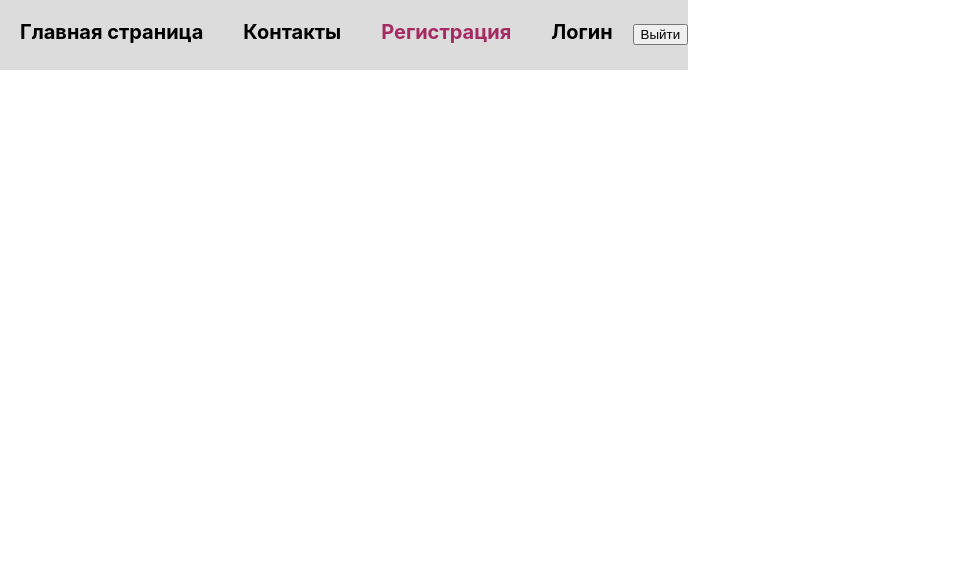
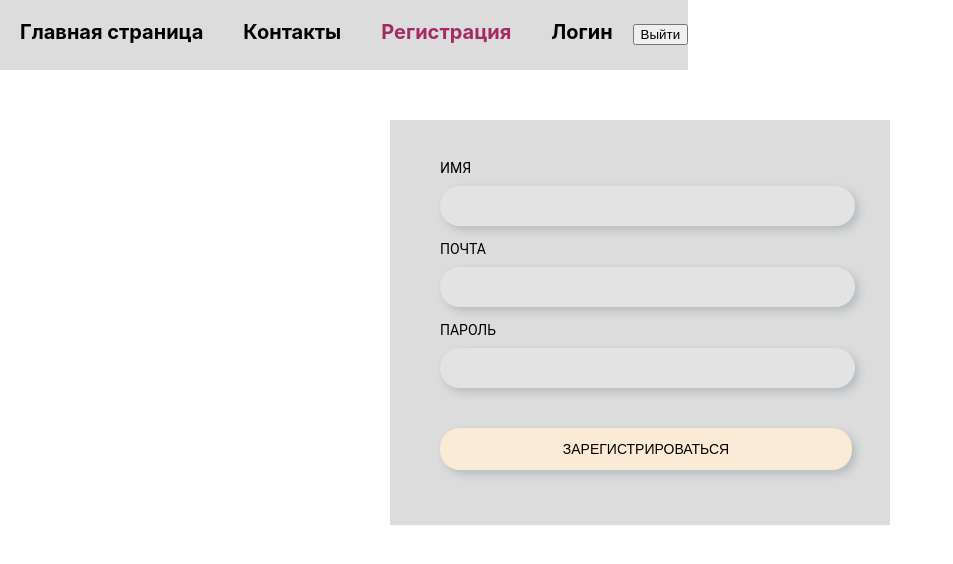
Before and after one commit to MarynaSkyba/goit-react-hw-08-phonebook, a React (Create React App) app: page /register in a window 1280 px wide. Shown: the top 564 px of the page, without its empty margins (0-953 px from the left). Built offline with nearby package versions, Linux system fonts and the light colour scheme.

Commit message:
add auth operation

```diff
--- a/src/components/App/App.js
+++ b/src/components/App/App.js
@@ -4,6 +4,8 @@ import Filter from '../Filter/Filter';
 import { Title, Container } from '../App/App.styled';
 import { Route, Switch } from 'react-router';
 import HomeView from '../../view/HomeView';
+import LoginView from '../../view/LoginView';
+import RegisterView from '../../view/RegisterView';
 import AppBar from '../AppBar/AppBar';
 
 export default function App() {
@@ -14,9 +16,9 @@ export default function App() {
       </Container>
       <Switch>
         <Route exact path="/" component={HomeView} />
-        {/* <Route path="/register" component ={RegisterView} />
-  <Route path="/login" component={LoginView} />
-  <Route path = "/contacts" component={ContactsView} /> */}
+        <Route path="/register" component={RegisterView} />
+        <Route path="/login" component={LoginView} />
+        {/* <Route path = "/contacts" component={ContactsView} /> */}
       </Switch>
 
       {/* <Title>Phonebook</Title>
--- a/src/redux/auth/auth-operations.js
+++ b/src/redux/auth/auth-operations.js
@@ -3,11 +3,14 @@ import { createAsyncThunk } from '@reduxjs/toolkit';
 
 axios.defaults.baseURL = 'https://connections-api.herokuapp.com';
 
-const register = createAsyncThunk('auth/register', async (credentials, { rejectWithValue }) => {
+const register = createAsyncThunk('auth/register', async credentials => {
   try {
-    const { data } = await axios.post('/user/singup', credentials);
+    const { data } = await axios.post('/users/singup', credentials);
+    console.log(data);
     return data;
   } catch (error) {
-    return rejectWithValue(error);
+    // return rejectWithValue(error);
   }
 });
+
+export default { register };
--- a/src/redux/auth/auth-slice.js
+++ b/src/redux/auth/auth-slice.js
@@ -0,0 +1,18 @@
+import { createSlice } from '@reduxjs/toolkit';
+import authOperations from './auth-operations';
+
+const initialState = {
+  user: { name: null, email: null },
+  token: null,
+  isLoggeIn: false,
+};
+
+const authSlice = createSlice({
+  name: 'auth',
+  initialState,
+  extraReducers: {
+    [authOperations.register.fulfilled](state, action) {},
+  },
+});
+
+export default authSlice.reducer;
--- a/src/redux/store.js
+++ b/src/redux/store.js
@@ -11,20 +11,30 @@ import {
 } from 'redux-persist';
 import storage from 'redux-persist/lib/storage';
 import phonebookReducer from './phonebook/phonebook-reducers';
+import authReducer from './auth/auth-slice';
 
 const persistConfig = {
   key: 'root',
   storage,
 };
 
-const rootReducer = combineReducers({
-  phonebook: phonebookReducer,
-});
+// const rootReducer = combineReducers({
+//   phonebook: phonebookReducer,
+// });
 
-const persistedReducer = persistReducer(persistConfig, rootReducer);
+// const persistedReducer = persistReducer(persistConfig, rootReducer);
+
+const authPersistConfig = {
+  key: 'auth',
+  storage,
+  whitelist: ['token'],
+};
 
 export const store = configureStore({
-  reducer: persistedReducer,
+  reducer: {
+    auth: persistReducer(authPersistConfig, authReducer),
+    phonebook: phonebookReducer,
+  },
   devTools: process.env.NODE_ENV === 'development',
   middleware: getDefaultMiddleware =>
     getDefaultMiddleware({
--- a/src/view/LoginView.js
+++ b/src/view/LoginView.js
@@ -0,0 +1,67 @@
+import { useState } from 'react';
+import { useDispatch } from 'react-redux';
+import { Form, Label, Input, Button } from '../components/ContactsForm/ContactForm.styled';
+
+export default function LoginView() {
+  const [email, setEmail] = useState('');
+  const [password, setPassword] = useState('');
+  const dispatch = useDispatch();
+
+  //   const onSubmit = (email, password) =>
+  //     dispatch(authOperation.logIn({ email, password }));
+
+  const handleChange = e => {
+    const { name, value } = e.target;
+    name === 'name' ? setEmail(value) : setPassword(value);
+    // switch (name) {
+    //   case 'name':
+    //     setName(value);
+    //     break;
+    //   case 'number':
+    //     setNumber(value);
+    //     break;
+    //   default:
+    //     return;
+    // }
+  };
+
+  const handleSubmit = e => {
+    e.preventDefault();
+    // onSubmit(email, password);
+    setEmail('');
+    setPassword('');
+  };
+
+  return (
+    <Form
+    // onSubmit={handleSubmit}
+    >
+      <Label>
+        Почта
+        <Input
+          type="text"
+          name="email"
+          pattern="^[a-zA-Zа-яА-Я]+(([' -][a-zA-Zа-яА-Я ])?[a-zA-Zа-яА-Я]*)*$"
+          title="Имя может состоять только из букв, апострофа, тире и пробелов. Например Adrian, Jacob Mercer, Charles de Batz de Castelmore d'Artagnan и т. п."
+          required
+          value={email}
+          onChange={handleChange}
+        />
+      </Label>
+
+      <Label>
+        Пароль
+        <Input
+          type="tel"
+          name="password"
+          pattern="\+?\d{1,4}?[-.\s]?\(?\d{1,3}?\)?[-.\s]?\d{1,4}[-.\s]?\d{1,4}[-.\s]?\d{1,9}"
+          title="Номер телефона должен состоять цифр и может содержать пробелы, тире, круглые скобки и может начинаться с +"
+          required
+          value={password}
+          onChange={handleChange}
+        />
+      </Label>
+      <Button type="submit">Вход</Button>
+    </Form>
+  );
+}
--- a/src/view/RegisterView.js
+++ b/src/view/RegisterView.js
@@ -0,0 +1,81 @@
+import { useState } from 'react';
+import { useDispatch } from 'react-redux';
+import { Form, Label, Input, Button } from '../components/ContactsForm/ContactForm.styled';
+import authOperation from '../redux/auth/auth-operations';
+
+export default function RegisterView() {
+  const [name, setName] = useState('');
+  const [email, setEmail] = useState('');
+  const [password, setPassword] = useState('');
+  const dispatch = useDispatch();
+
+  // const onSubmit = (name, email, password) =>
+  //   dispatch(authOperation.register({ name, email, password }));
+
+  const handleChange = ({ target: { name, value } }) => {
+    switch (name) {
+      case 'name':
+        setName(value);
+        break;
+      case 'email':
+        setEmail(value);
+        break;
+      case 'password':
+        setPassword(value);
+        break;
+      default:
+        return;
+    }
+  };
+
+  const handleSubmit = e => {
+    e.preventDefault();
+    dispatch(authOperation.register({ name, email, password }));
+    setName('');
+    setEmail('');
+    setPassword('');
+  };
+
+  return (
+    <Form onSubmit={handleSubmit}>
+      <Label>
+        Имя
+        <Input
+          type="text"
+          name="name"
+          pattern="^[a-zA-Zа-яА-Я]+(([' -][a-zA-Zа-яА-Я ])?[a-zA-Zа-яА-Я]*)*$"
+          title="Имя может состоять только из букв, апострофа, тире и пробелов. Например Adrian, Jacob Mercer, Charles de Batz de Castelmore d'Artagnan и т. п."
+          required
+          value={name}
+          onChange={handleChange}
+        />
+      </Label>
+      <Label>
+        Почта
+        <Input
+          type="text"
+          name="email"
+          // pattern="^[a-zA-Zа-яА-Я]+(([' -][a-zA-Zа-яА-Я ])?[a-zA-Zа-яА-Я]*)*$"
+          // title="Имя может состоять только из букв, апострофа, тире и пробелов. Например Adrian, Jacob Mercer, Charles de Batz de Castelmore d'Artagnan и т. п."
+          required
+          value={email}
+          onChange={handleChange}
+        />
+      </Label>
+
+      <Label>
+        Пароль
+        <Input
+          type="password"
+          name="password"
+          // pattern="\+?\d{1,4}?[-.\s]?\(?\d{1,3}?\)?[-.\s]?\d{1,4}[-.\s]?\d{1,4}[-.\s]?\d{1,9}"
+          // title="Номер телефона должен состоять цифр и может содержать пробелы, тире, круглые скобки и может начинаться с +"
+          required
+          value={password}
+          onChange={handleChange}
+        />
+      </Label>
+      <Button type="submit">Зарегистрироваться</Button>
+    </Form>
+  );
+}
```
Also changed, not shown: src/redux/auth/auth-selectors.js (+9 -0 lines), 1 other file (tests, documents, lock files or other folders).
